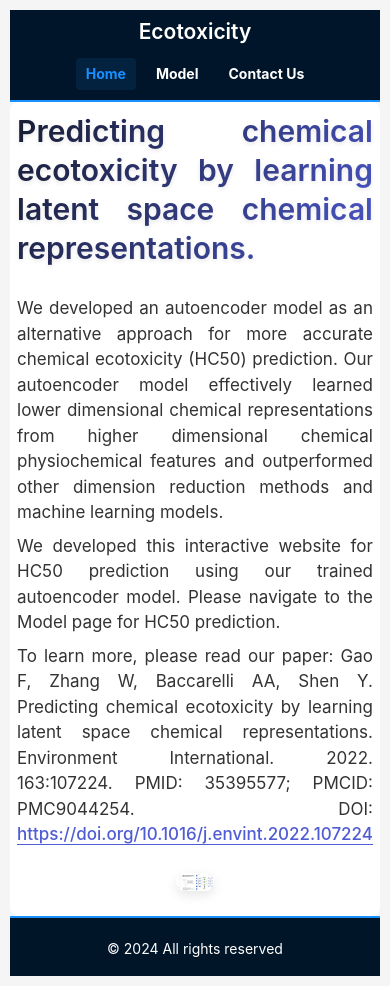
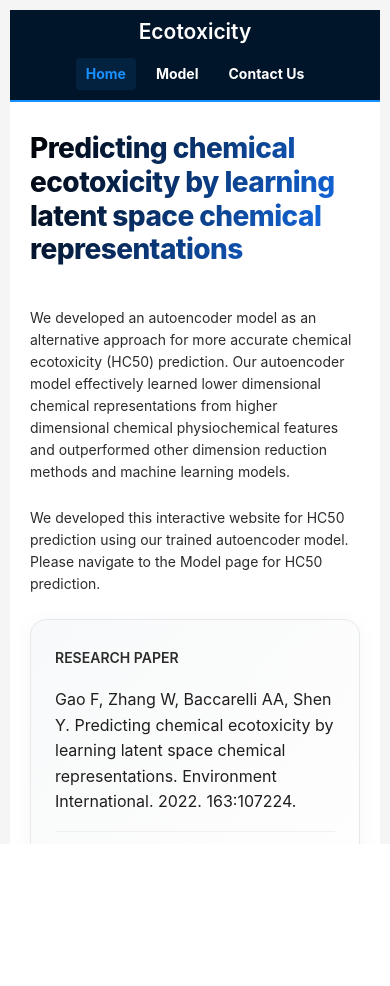
Before and after one commit to dhruvac29/webframe_2, a React (Vite) app in the folder webframe_2/: page / in a window 390 px wide. After the commit the page ends 844 px from the top, so only its background shows below. Built offline with nearby package versions, Linux system fonts and the light colour scheme.

Commit message:
Home Page Design updated.

```diff
--- a/webframe_2/src/App.css
+++ b/webframe_2/src/App.css
@@ -1,21 +1,19 @@
 /* CSS Reset */
 * {
-  margin: 0;
-  padding: 0;
   box-sizing: border-box;
 }
 
-html,
-body {
+html, body {
   width: 100%;
   height: 100%;
+  margin: 0;
+  padding: 0;
+  overflow-x: hidden;
 }
 
 body {
   font-family: Arial, sans-serif;
   line-height: 1.6;
-  margin: 0;
-  padding: 0;
 }
 
 .header {
@@ -77,14 +75,12 @@ body {
   overflow-x: hidden;
   margin: 0;
   padding: 0;
-  box-sizing: border-box;
 }
 
 .content {
   max-width: 1200px;
   margin: 0 auto;
   padding: 20px;
-  box-sizing: border-box;
 }
 
 .footer {
@@ -390,13 +386,13 @@ body {
   flex-direction: column;
   align-items: center;
 }
-
+/*
 .chemical-ecotoxicity-card {
   width: 100%;
   max-width: 800px;
   margin-bottom: 20px;
   text-align: center;
-}
+} */
 
 .chemical-ecotoxicity-select {
   width: 100%;
@@ -502,6 +498,26 @@ body {
   }
 }
 
+@media (max-width: 768px) {
+  .footer {
+    position: relative;
+    bottom: 0;
+    width: 100%;
+    border-top-left-radius: 0;
+    border-top-right-radius: 0;
+    padding: 15px 0;
+    box-shadow: 0 -2px 5px rgba(0, 0, 0, 0.1);
+  }
+
+  .content {
+    padding-bottom: 80px; /* Ensure content doesn't overlap footer */
+  }
+
+  .header, .footer {
+    border-radius: 0;
+  }
+}
+
 /* Remove loading animation styles */
 .loading-container,
 .loading-circle,
--- a/webframe_2/src/Intro.css
+++ b/webframe_2/src/Intro.css
@@ -1,56 +1,209 @@
-.home-container {
-  flex: 1;
+.intro-container {
+  width: 100%;
+  min-height: 84vh;
+  background-color: #ffffff;
+  padding: 50px 40px;
+}
+
+.intro-content {
+  max-width: 1850px;
+  margin: 0 auto;
+  display: flex;
+  gap: 80px;
+  align-items: flex-start;
+}
+
+.text-content {
+  flex: 0.8;
+  max-width: 700px;
+}
+
+.text-content h1.ant-typography {
+  font-size: 44px;
+  font-weight: 800;
+  color: #000000;
+  line-height: 1.2;
+  margin: 0 !important;
+  letter-spacing: -0.02em;
+  background: linear-gradient(120deg, #000000, #1677ff);
+  -webkit-background-clip: text;
+  -webkit-text-fill-color: transparent;
+}
+
+.description {
+  font-size: 17px;
+  line-height: 1.7;
+}
+
+.description .ant-typography {
+  color: #2c2c2c;
+  margin-bottom: 24px;
+}
+
+.paper-section {
+  margin-top: 32px;
+  padding: 32px;
+  background: linear-gradient(to bottom right, #f8f9fa, #ffffff);
+  border-radius: 16px;
+  border: 1px solid #e6e8eb;
+  box-shadow: 0 4px 24px rgba(0, 0, 0, 0.04);
+}
+
+.paper-section .ant-typography {
+  margin-bottom: 16px;
+}
+
+.paper-citation {
+  font-size: 16px;
+  color: #1f1f1f !important;
+  margin: 16px 0 !important;
+  line-height: 1.6 !important;
+}
+
+.paper-details {
+  margin: 16px 0;
+  padding: 12px 0;
+  border-top: 1px solid #f0f0f0;
+  border-bottom: 1px solid #f0f0f0;
+}
+
+.paper-link {
+  display: inline-flex;
+  align-items: center;
+  gap: 8px;
+  color: #1677ff;
+  font-size: 15px;
+  text-decoration: none;
+  padding: 8px 16px;
+  border-radius: 6px;
+  transition: all 0.3s ease;
+}
+
+.paper-link:hover {
+  background: rgba(22, 119, 255, 0.05);
+  color: #4096ff;
+}
+
+.image-content {
+  flex: 1.2;
+  position: sticky;
+  top: 80px;
   display: flex;
   flex-direction: column;
   align-items: center;
   justify-content: center;
-  padding: 10px 150px;
+  width: 100%;
+  padding: 20px;
 }
 
-.grid-container {
-  display: flex;
-  gap: 30px;
-  align-items: center;
-  height: 100%;
+.image-card {
+  width: 100%;
+  background: #ffffff;
+  border-radius: 20px;
+  box-shadow: 0 20px 40px rgba(0, 0, 0, 0.08);
+  overflow: hidden;
+  border: 1px solid #f0f0f0;
+  transition: transform 0.3s ease;
+  cursor: pointer;
 }
 
-.content-section {
-  width: 100%;
-  max-width: 1000px;
-  text-align: justify;
-  margin-bottom: 0;
-  display: flex;
-  flex-direction: column;
-  gap: 8px;
+.image-card:hover {
+  transform: translateY(-5px);
+  box-shadow: 0 25px 50px rgba(0, 0, 0, 0.12);
 }
 
-.image-section {
-  grid-column: 2 / 3;
+.image-header {
+  padding: 16px 24px;
+  background: #fafafa;
+  border-bottom: 1px solid #f0f0f0;
 }
 
-.diagram-section {
-  width: 100%;
-  display: flex;
-  justify-content: center;
-  margin: 15px 0;
-  flex: 1;
+.image-header .ant-typography {
+  color: #1f1f1f;
+  font-size: 16px;
 }
 
-.content-section ol {
-  list-style-type: decimal;
-  padding-left: 20px;
+.image-wrapper {
+  padding: 24px;
+  background: #ffffff;
 }
 
-.diagram-image {
-  width: 54%;
+.image-wrapper img {
+  width: 100%;
   height: auto;
   border-radius: 12px;
-  box-shadow: 0 4px 12px rgba(0, 0, 0, 0.1);
-  object-fit: contain;
+  display: block;
 }
 
-.large-text {
-  font-size: 30px;
-  font-weight: 600;
-  color: #1a1f36;
+@media (max-width: 1400px) {
+  .intro-container {
+    padding: 60px 40px;
+  }
+
+  .text-content h1.ant-typography {
+    font-size: 38px;
+  }
 }
+
+@media (max-width: 1200px) {
+  .intro-container {
+    padding: 50px 30px;
+  }
+
+  .intro-content {
+    gap: 60px;
+  }
+
+  .text-content h1.ant-typography {
+    font-size: 34px;
+  }
+}
+
+@media (max-width: 992px) {
+  .intro-container {
+    padding: 40px 20px;
+  }
+
+  .intro-content {
+    flex-direction: column;
+    gap: 50px;
+  }
+
+  .text-content {
+    max-width: 100%;
+  }
+
+  .image-content {
+    position: static;
+    width: 100%;
+    max-width: 800px;
+    margin: 0 auto;
+  }
+}
+
+@media (max-width: 576px) {
+  .intro-container {
+    padding: 30px 20px;
+  }
+
+  .text-content h1.ant-typography {
+    font-size: 28px;
+  }
+
+  .description {
+    font-size: 16px;
+  }
+
+  .paper-section {
+    padding: 24px;
+    margin-top: 24px;
+  }
+
+  .image-header {
+    padding: 12px 16px;
+  }
+
+  .image-wrapper {
+    padding: 16px;
+  }
+}
--- a/webframe_2/src/Intro.jsx
+++ b/webframe_2/src/Intro.jsx
@@ -1,71 +1,97 @@
 import React from "react";
 import './Intro.css';
-import { Skeleton, Alert } from "antd";
-import "./App.css"; // Import the CSS file
+import { Typography, Space, Divider } from 'antd';
+import { LinkOutlined } from '@ant-design/icons';
 import diagramImg from "./assets/front_image.png";
-import NetworkImg from "./assets/Network.png";
 import { motion } from "framer-motion";
 
+const { Title, Paragraph, Text } = Typography;
+
 const Intro = () => {
-  const containerVariants = {
-    hidden: { opacity: 0 },
-    visible: {
-      opacity: 1,
-      transition: {
-        when: "beforeChildren",
-        staggerChildren: 0.2
-      }
-    }
-  };
+  return (
+    <div className="intro-container">
+      <div className="intro-content">
+        <motion.div
+          className="text-content"
+          initial={{ opacity: 0, x: -50 }}
+          animate={{ opacity: 1, x: 0 }}
+          transition={{ duration: 0.8 }}
+        >
+          <Space direction="vertical" size={40} style={{ width: '100%' }}>
+            <motion.div
+              initial={{ opacity: 0, y: 20 }}
+              animate={{ opacity: 1, y: 0 }}
+              transition={{ delay: 0.3, duration: 0.8 }}
+            >
+              <Title level={1}>
+                Predicting chemical ecotoxicity by learning latent space chemical representations
+              </Title>
+            </motion.div>
 
-  const itemVariants = {
-    hidden: { y: 20, opacity: 0 },
-    visible: {
-      y: 0,
-      opacity: 1,
-      transition: { duration: 0.5 }
-    }
-  };
+            <div className="description">
+              <motion.div
+                initial={{ opacity: 0 }}
+                animate={{ opacity: 1 }}
+                transition={{ delay: 0.6, duration: 0.8 }}
+              >
+                <Paragraph>
+                  We developed an autoencoder model as an alternative approach for more accurate chemical ecotoxicity (HC50) prediction. Our autoencoder model effectively learned lower dimensional chemical representations from higher dimensional chemical physiochemical features and outperformed other dimension reduction methods and machine learning models.
+                </Paragraph>
+                <Paragraph>
+                  We developed this interactive website for HC50 prediction using our trained autoencoder model. Please navigate to the Model page for HC50 prediction.
+                </Paragraph>
+              </motion.div>
 
-  return (
               <motion.div
-      className="home-container"
-      variants={containerVariants}
-      initial="hidden"
-      animate="visible"
+                className="paper-section"
+                initial={{ opacity: 0, y: 20 }}
+                animate={{ opacity: 1, y: 0 }}
+                transition={{ delay: 0.9, duration: 0.8 }}
               >
-      <motion.div className="grid-container" variants={itemVariants}>
-        <motion.div className="grid-item content-section" variants={itemVariants}>
-          <motion.h1 className="large-text" variants={itemVariants}>
-            Predicting chemical ecotoxicity by learning latent space chemical representations.
-          </motion.h1>
-          <motion.p className="small-text" variants={itemVariants}>
-            We developed an autoencoder model as an alternative approach for more accurate chemical ecotoxicity (HC50) prediction. Our autoencoder model effectively learned lower dimensional chemical representations from higher dimensional chemical physiochemical features and outperformed other dimension reduction methods and machine learning models.
-          </motion.p>
-          <motion.p className="small-text" variants={itemVariants}>
-            We developed this interactive website for HC50 prediction using our trained autoencoder model. Please navigate to the Model page for HC50 prediction.
-          </motion.p>
-          <motion.p className="small-text" variants={itemVariants}>
-            To learn more, please read our paper: Gao F, Zhang W, Baccarelli AA, Shen Y. Predicting chemical ecotoxicity by learning latent space chemical representations. Environment International. 2022. 163:107224. PMID: 35395577; PMCID: PMC9044254. DOI:{" "}
-            <a href="https://www.sciencedirect.com/science/article/pii/S0160412022001507">
-              https://doi.org/10.1016/j.envint.2022.107224
+                <Text type="secondary" strong>RESEARCH PAPER</Text>
+                <Paragraph className="paper-citation">
+                  Gao F, Zhang W, Baccarelli AA, Shen Y. Predicting chemical ecotoxicity by learning latent space chemical representations. Environment International. 2022. 163:107224.
+                </Paragraph>
+                <div className="paper-details">
+                  <Space split={<Divider type="vertical" />}>
+                    <Text type="secondary">PMID: 35395577</Text>
+                    <Text type="secondary">PMCID: PMC9044254</Text>
+                  </Space>
+                </div>
+                <a
+                  href="https://doi.org/10.1016/j.envint.2022.107224"
+                  target="_blank"
+                  rel="noopener noreferrer"
+                  className="paper-link"
+                >
+                  <LinkOutlined /> View Publication
                 </a>
-          </motion.p>
               </motion.div>
+            </div>
+          </Space>
         </motion.div>
+
         <motion.div
-        className="diagram-section"
-        variants={itemVariants}
-      >
-        <motion.img
-          src={diagramImg}
-          className="diagram-image"
+          className="image-content"
           initial={{ opacity: 0, scale: 0.95 }}
           animate={{ opacity: 1, scale: 1 }}
-          transition={{ duration: 0.5 }}
-        />
+          transition={{ delay: 0.4, duration: 0.8 }}
+        >
+          <div className="image-card">
+            <div className="image-header">
+              <Text strong>Model Architecture</Text>
+            </div>
+            <motion.div
+              className="image-wrapper"
+              whileHover={{ scale: 1.02 }}
+              transition={{ type: "spring", stiffness: 300 }}
+            >
+              <img src={diagramImg} alt="Model Architecture Diagram" />
             </motion.div>
+          </div>
         </motion.div>
+      </div>
+    </div>
   );
 };
 
--- a/webframe_2/src/calculateHC50.jsx
+++ b/webframe_2/src/calculateHC50.jsx
@@ -2,7 +2,7 @@ import React, { useState, useEffect } from "react";
 import { Skeleton, Card, message, Upload, Button, Table } from "antd";
 import { UploadOutlined, ArrowDownOutlined } from "@ant-design/icons";
 import axios from "axios";
-import './calculateHC50.css';
+import "./calculateHC50.css";
 
 const CalculateHC50 = () => {
   const [loading, setLoading] = useState(true);
@@ -182,7 +182,7 @@ const CalculateHC50 = () => {
   return (
     <div style={{ textAlign: "center", padding: "20px" }}>
       <Skeleton loading={loading} active>
-        <Card style={cardStyle}>Chemical Ecotoxicity</Card>
+        <Card className="chemical-ecotoxicity-card">Chemical Ecotoxicity</Card>
       </Skeleton>
       <div style={centeredStyle}>
         <Button
```
Also changed, not shown: webframe_2/src/calculateHC50.css (+30 -1 lines). Lines whose indentation alone changed are shown as unchanged.
